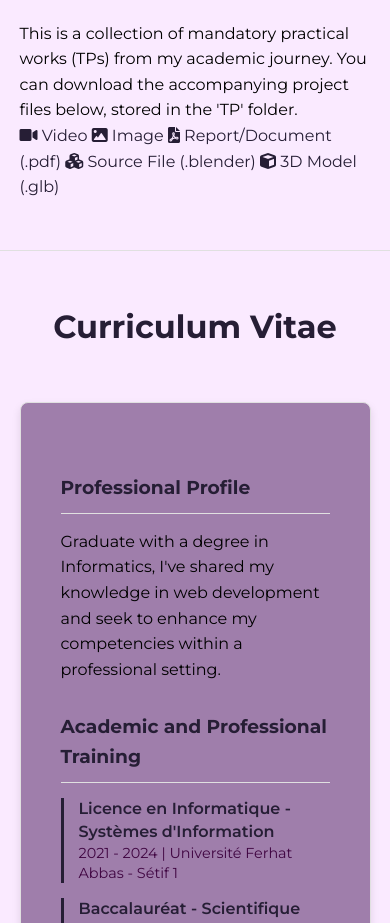
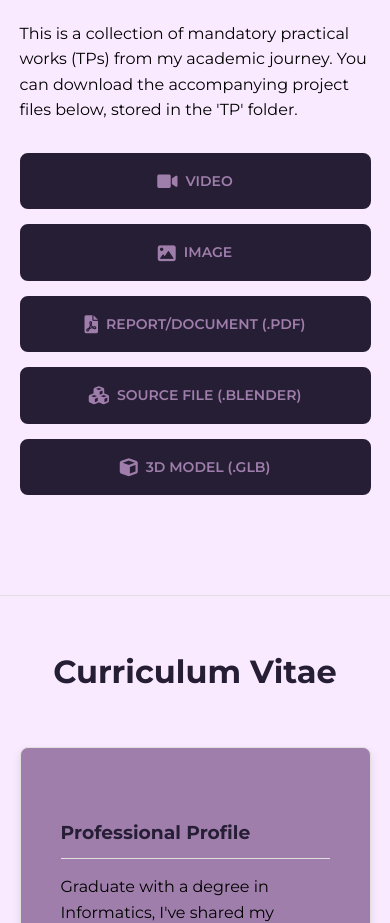
Before and after one commit to Belmihoub-Bouthaina/Portfolio, a plain HTML site: page index.html in a window 390 px wide. Shown: the part 5380-6303 px from the top of the page. Drawn offline with Linux system fonts and the light colour scheme; some packages are replaced by stand-ins of ours; no server answers; a script that the page names is missing.

Commit message:
Add files via upload

```diff
--- a/style.css
+++ b/style.css
@@ -632,46 +632,51 @@ footer {
         padding: 50px 0;
     }
 }
-/* --- New Styles for Document Download Button --- */
-
-.document-download-container {
-    display: flex;
-    justify-content: center;
-    align-items: center;
-    height: 100%; /* Fill the entire 400px container */
-    padding: 20px;
-    background-color: var(--primary-color);
+/* New grid for the downloadable file links */
+.download-links-grid {
+    display: grid;
+    /* Create responsive columns: minimum 200px wide, max 1fr */
+    grid-template-columns: repeat(auto-fit, minmax(200px, 1fr));
+    gap: 15px;
+    margin-top: 30px;
+    margin-bottom: 50px;
 }
 
-/* --- New Styles for Document Download Button --- */
-
-.document-download-container {
+/* Style for individual download buttons */
+.download-link-item {
     display: flex;
+    align-items: center;
     justify-content: center;
-    align-items: center;
-    height: 100%; /* Fill the entire 400px container */
-    padding: 20px;
-    background-color: var(--primary-color);
+    text-align: center;
+    padding: 15px 10px;
+    /* Using accent and secondary colors for a distinct look */
+    background-color: var(--accent-color);
+    color: var(--secondary-color); /* White/Light text */
+    text-decoration: none;
+    border-radius: 8px;
+    transition: background-color 0.3s ease, transform 0.2s;
+    font-size: 14px;
+    font-weight: 600;
+    text-transform: uppercase;
+    border: 2px solid var(--accent-color); /* Defined border for hover effect */
 }
 
-.large-button {
-    padding: 20px 30px;
-    font-size: 1.2em;
-    font-weight: 700;
-    text-transform: uppercase;
-    border-radius: 6px;
-    background-color: var(--accent-color);
-    color: var(--secondary-color);
-    border: none;
-    transition: background-color 0.3s, transform 0.2s;
-    text-align: center;
+.download-link-item i {
+    margin-inline-end: 8px; /* Space between icon and text */
+    font-size: 18px;
 }
 
-.large-button:hover {
-    background-color: #b1a0d0;
+.download-link-item:hover {
+    /* Swap colors on hover */
+    background-color: var(--secondary-color);
+    color: var(--accent-color);
     transform: translateY(-2px);
+    box-shadow: 0 4px 10px rgba(0, 0, 0, 0.1);
 }
 
-.large-button i {
-    margin-right: 10px;
+/* Responsive adjustment for small screens */
+@media (max-width: 550px) {
+    .download-links-grid {
+        grid-template-columns: 1fr; /* Stack items on very small screens */
+    }
 }
```
